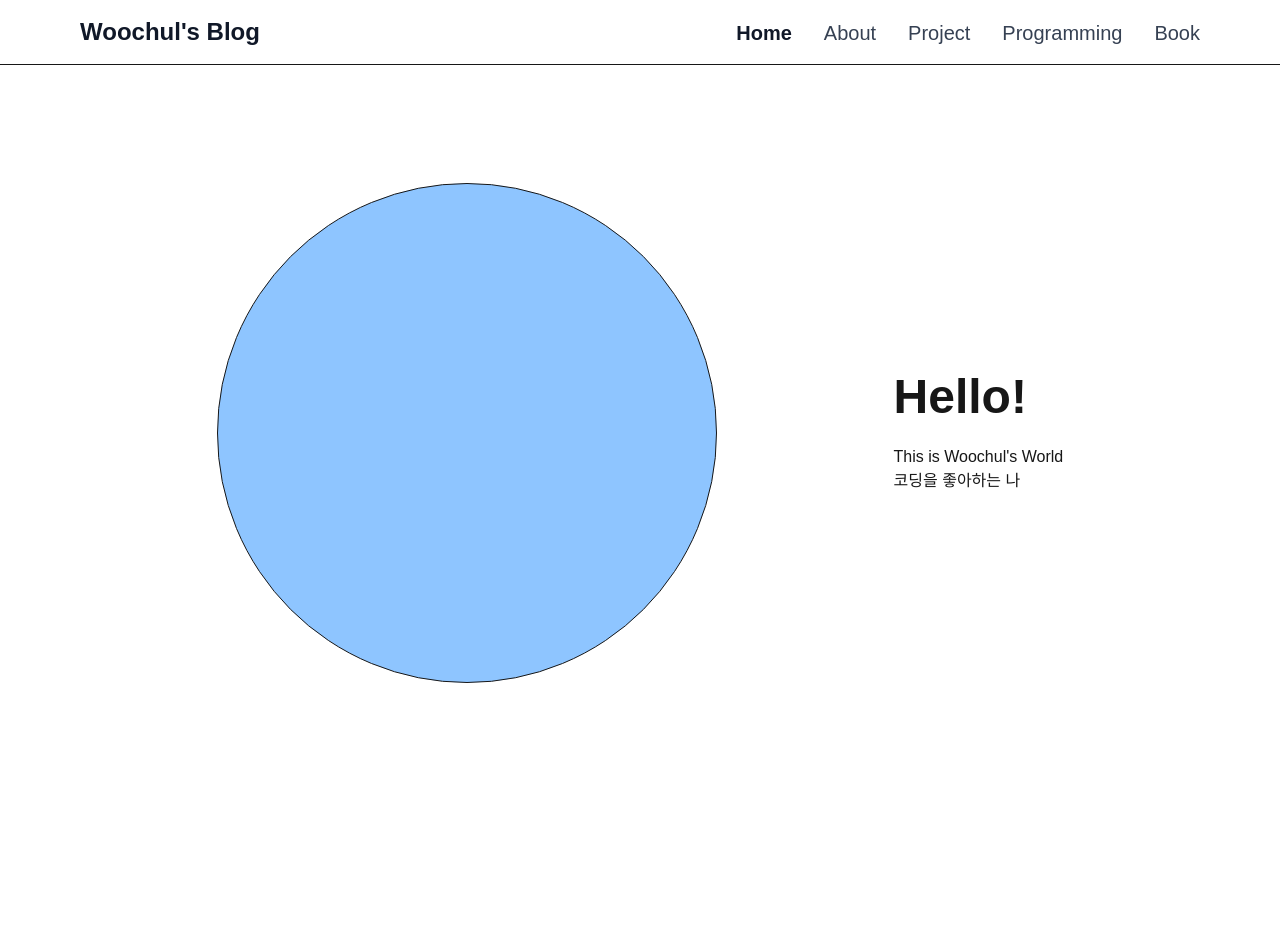
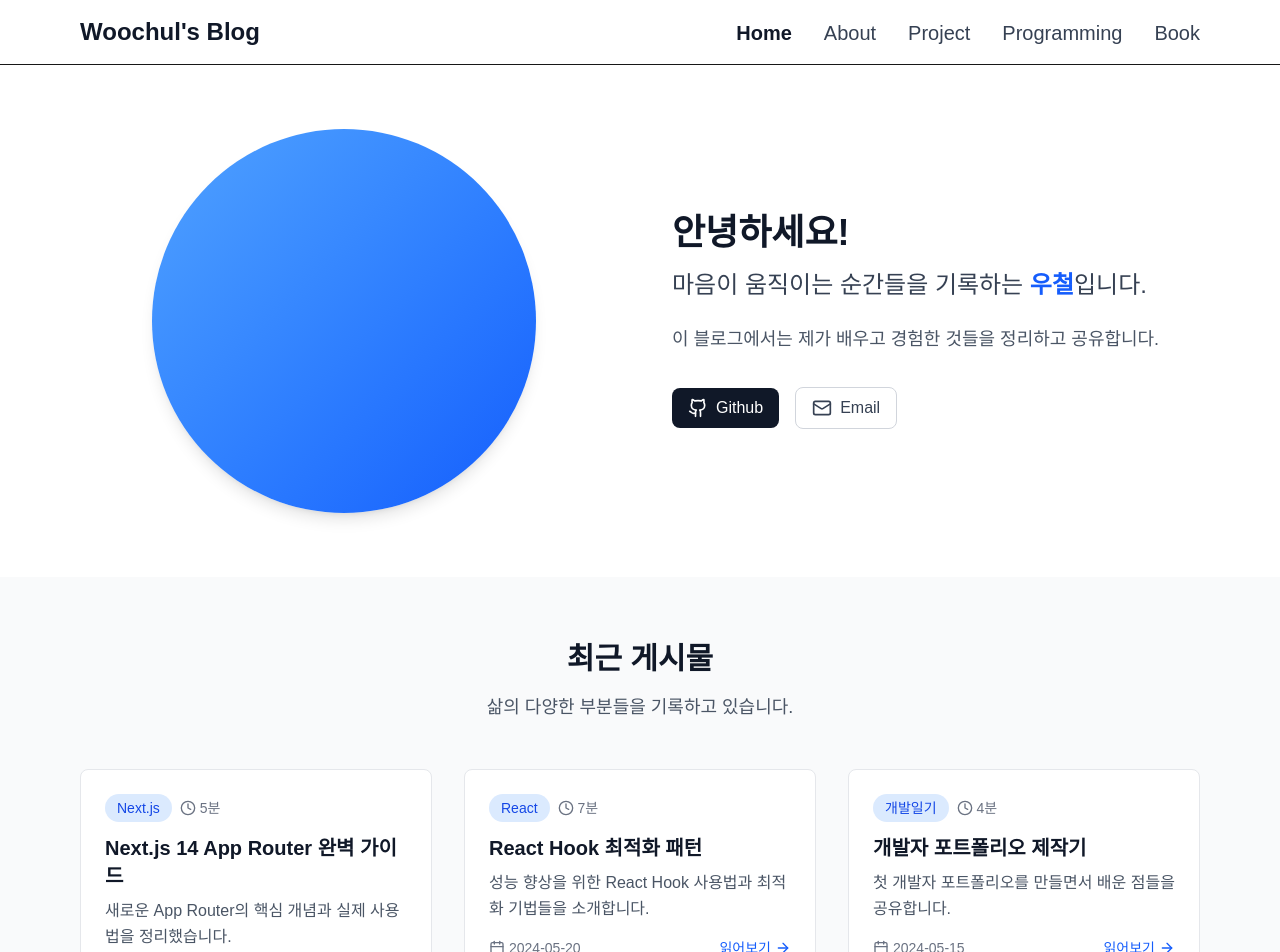
Before and after one commit to Eggplant129/WoochulBlog, a Next.js app: page / in a window 1280 px wide. Shown: the top 952 px of the page. Before the commit the page ends 801 px from the top, so only its background shows below. Built offline with nearby package versions, Linux system fonts and the light colour scheme.

Commit message:
refactor:mainPage

```diff
--- a/src/app/components/main.tsx
+++ b/src/app/components/main.tsx
@@ -1,17 +1,89 @@
 import React from "react";
+import { ArrowRight, Github, Mail } from "lucide-react";
+import Link from "next/link";
+import RecentPostSection from "./recentPostSection";
 
 const Main = () => {
   return (
-    <div>
-      <section
-        className="flex items-center justify-evenly px-10 bg-red-10"
-        style={{ height: "calc(100vh - 4rem)" }}
-      >
-        <div className="w-[500px] h-[500px] border rounded-full bg-blue-300"></div>
-        <div className="">
-          <h1 className="text-5xl font-bold mb-6">Hello!</h1>
-          <p>This is Woochul's World</p>
-          <p>코딩을 좋아하는 나</p>
+    // <div>
+    //   <section
+    //     className="flex items-center justify-evenly px-10 bg-red-10"
+    //     style={{ height: "calc(100vh - 4rem)" }}
+    //   >
+    //     <div className="w-[500px] h-[500px] border rounded-full bg-blue-300"></div>
+    //     <div className="">
+    //       <h1 className="text-5xl font-bold mb-6">Hello!</h1>
+    //       <p>This is Woochul's World</p>
+    //       <p>코딩을 좋아하는 나</p>
+    //     </div>
+    //   </section>
+    // </div>
+    <div className="min-h-screen">
+      <section className="py-16 bg-white">
+        <div className="max-w-6xl mx-auto px-4">
+          <div className="flex items-center justify-center">
+            {/* My emoji */}
+            <div className="flex-1">
+              <div className="w-96 h-96 bg-gradient-to-br from-blue-400 to-blue-600 rounded-full mx-auto shadow-lg"></div>
+            </div>
+
+            {/* Description of me */}
+            <div className="flex-1 pl-16">
+              <h2 className="text-4xl font-bold text-gray-900 mb-4">
+                안녕하세요!
+              </h2>
+              <h3 className="text-2xl text-gray-700 mb-6">
+                마음이 움직이는 순간들을 기록하는
+                <span className="text-blue-600 font-semibold"> 우철</span>
+                입니다.
+              </h3>
+              <p className="text-lg text-gray-600 leading-relaxed mb-8">
+                이 블로그에서는 제가 배우고 경험한 것들을 정리하고 공유합니다.
+              </p>
+
+              {/* Contact Info */}
+              <div className="flex items-center space-x-4">
+                <Link
+                  href="https://github.com/Eggplant129"
+                  className="flex items-center px-4 py-2 bg-gray-900 text-white rounded-lg hover:bg-gray-800 transition-colors"
+                >
+                  <Github className="w-5 h-5 mr-2" />
+                  Github
+                </Link>
+                <Link
+                  href="mailto:woochul129@gmail.com"
+                  className="flex items-center px-4 py-2 border border-gray-300 text-gray-700 rounded-lg hover:bg-gray-500 transition-colors"
+                >
+                  <Mail className="w-5 h-5 mr-2" />
+                  Email
+                </Link>
+              </div>
+            </div>
+          </div>
+        </div>
+      </section>
+
+      {/* Recent Posts Section */}
+      <section className="py-16 bg-gray-50">
+        <div className="max-w-6xl mx-auto px-4">
+          <div className="text-center mb-12">
+            <h2 className="text-3xl font-bold text-gray-900 mb-4">
+              최근 게시물
+            </h2>
+            <p className="text-gray-600 text-lg">
+              삶의 다양한 부분들을 기록하고 있습니다.
+            </p>
+          </div>
+          <RecentPostSection />
+        </div>
+
+        <div className="text-center">
+          <Link
+            href="/"
+            className="inline-flex items-center px-6 py-3 bg-blue-600 text-white font-medium rounded-lg hover:bg-blue-700 transition-colors"
+          >
+            모든 글 보기 <ArrowRight className=" w-5 h-5 ml-2" />
+          </Link>
         </div>
       </section>
     </div>
--- /dev/null
+++ b/src/app/components/recentPostCard.tsx
@@ -0,0 +1,51 @@
+import React from "react";
+import { Clock, Calendar, ArrowRight } from "lucide-react";
+
+type PostProps = {
+  id: number;
+  title: string;
+  description: string;
+  date: string;
+  category: string;
+  readTime: string;
+};
+
+const RecentPostCard = ({
+  id,
+  title,
+  description,
+  date,
+  category,
+  readTime,
+}: PostProps) => {
+  return (
+    <div className="bg-white rounded-lg border border-gray-200 p-6 hover:shadow-md transition-shoadow duration-200 cursor-pointer">
+      <div className="flex items-center gap-2 mb-3">
+        <span className="px-3 py-1 bg-blue-100 text-blue-700 text-sm rounded-full font-medium">
+          {category}
+        </span>
+        <div className="flex items-center text-gray-500 text-sm">
+          <Clock className="w-4 h-4 mr-1" />
+          {readTime}
+        </div>
+      </div>
+      <h3 className="text-xl font-bold text-gray-900 mb-2 hover:text-blue-600 transision-colors">
+        {title}
+      </h3>
+
+      <p className="text-gray-600 mb-4 leading-relaxed">{description}</p>
+
+      <div className="flex items-center justify-between">
+        <div className="flex items-center text-gray-500 text-sm">
+          <Calendar className="w-4 h-4 mr-1" />
+          {date}
+        </div>
+        <div className="flex items-center text-blue-600 font-medium text-sm hover:text-blue-900 transition-colors">
+          읽어보기 <ArrowRight className="w-4 h-4 ml-1" />
+        </div>
+      </div>
+    </div>
+  );
+};
+
+export default RecentPostCard;
--- /dev/null
+++ b/src/app/components/recentPostSection.tsx
@@ -0,0 +1,43 @@
+import React from "react";
+import RecentPostCard from "./recentPostCard";
+
+const RecentPostSection = () => {
+  const recentPosts = [
+    {
+      id: 1,
+      title: "Next.js 14 App Router 완벽 가이드",
+      description:
+        "새로운 App Router의 핵심 개념과 실제 사용법을 정리했습니다.",
+      date: "2024-05-25",
+      category: "Next.js",
+      readTime: "5분",
+    },
+    {
+      id: 2,
+      title: "React Hook 최적화 패턴",
+      description:
+        "성능 향상을 위한 React Hook 사용법과 최적화 기법들을 소개합니다.",
+      date: "2024-05-20",
+      category: "React",
+      readTime: "7분",
+    },
+    {
+      id: 3,
+      title: "개발자 포트폴리오 제작기",
+      description: "첫 개발자 포트폴리오를 만들면서 배운 점들을 공유합니다.",
+      date: "2024-05-15",
+      category: "개발일기",
+      readTime: "4분",
+    },
+  ];
+
+  return (
+    <div className="grid md:grid-cols-2 lg:grid-cols-3 gap-8 mb-12">
+      {recentPosts.map((post) => (
+        <RecentPostCard key={post.id} {...post} />
+      ))}
+    </div>
+  );
+};
+
+export default RecentPostSection;
```
Also changed, not shown: package.json (+7 -6 lines), 1 other file (tests, documents, lock files or other folders).
